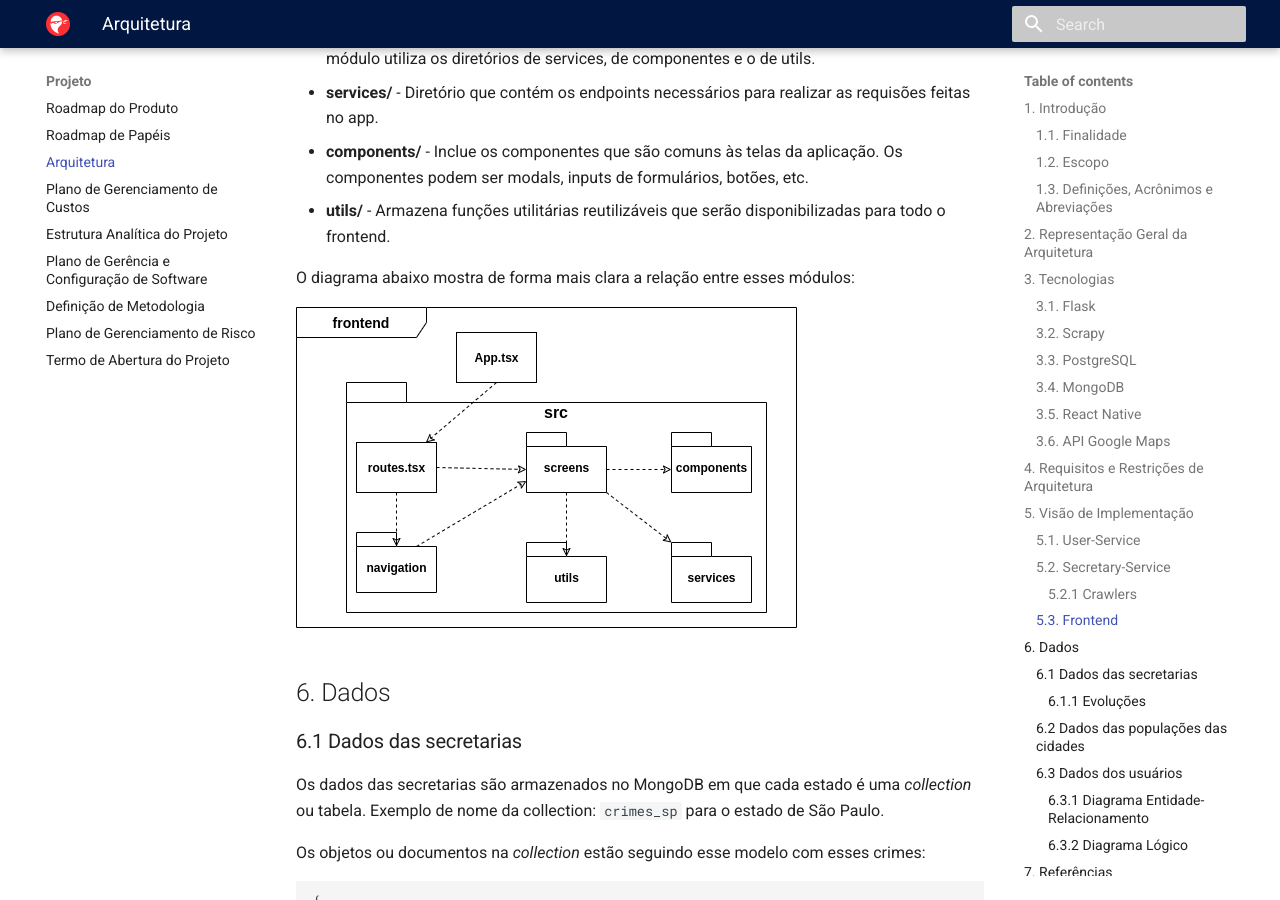
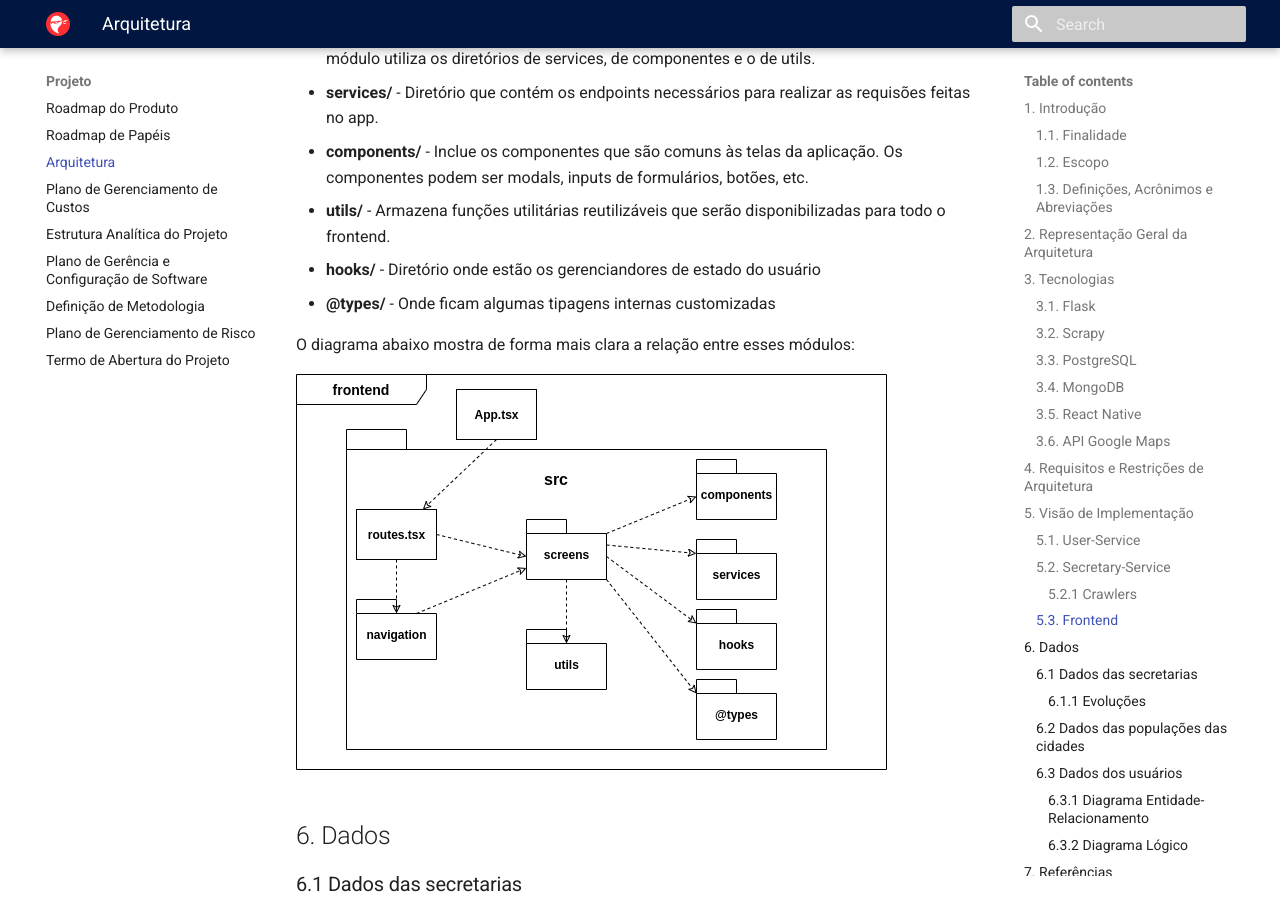
Before and after one commit to fga-eps-mds/2020.1-stay-safe-docs, an MkDocs documentation site: the page built from docs/projeto/arquitetura.md, in a window 1280 px wide and 900 px high, scrolled down 7251 px. Built offline with MkDocs 1.6.1 and Material for MkDocs 9.7.7, drawn with Linux system fonts in a browser that asks for light colours.

Commit message:
Update front-end modules

```diff
--- a/docs/projeto/arquitetura.md
+++ b/docs/projeto/arquitetura.md
@@ -134,10 +134,12 @@ O frontend está sendo implementado com uma organização em que cada módulo po
 * **services/** - Diretório que contém os endpoints necessários para realizar as requisões feitas no app.
 * **components/** - Inclue os componentes que são comuns às telas da aplicação. Os componentes podem ser modals, inputs de formulários, botões, etc.
 * **utils/** - Armazena funções utilitárias reutilizáveis que serão disponibilizadas para todo o frontend.
+* **hooks/** - Diretório onde estão os gerenciandores de estado do usuário
+* **@types/** - Onde ficam algumas tipagens internas customizadas
 
 O diagrama abaixo mostra de forma mais clara a relação entre esses módulos:
 
-![Frontend](../images/architecture/frontend.png)
+![Frontend](../images/architecture/frontend-updated.png)
 
 ## 6. Dados
 
@@ -266,11 +268,11 @@ Os dados do usuário estão sendo armazenados no PostgreSQL com a seguinte model
 
 #### 6.3.1 Diagrama Entidade-Relacionamento
 Esse diagrama mostra quais e como são as entidades e os relacionamentos entre elas.
-![DE-R](../images/architecture/user-service-der2.png)
+![DE-R](../images/architecture/user-service-der-updated.png)
 
 #### 6.3.2 Diagrama Lógico
 O modelo lógico dá mais detalhes de como estão implementadas as tabelas no banco de dados.
-![Lógico](../images/architecture/user-service-logic2.png)
+![Lógico](../images/architecture/user-service-logic-updated.png)
 
 Os campos do tipo *enum* tem os seguintes valores possíveis:
 
```
Also changed, not shown: docs/images/architecture/frontend-updated.png (added), docs/images/architecture/user-service-der-updated.png (renamed from docs/images/architecture/user-service-der2.png), docs/images/architecture/user-service-logic-updated.png (renamed from docs/images/architecture/user-service-logic2.png).
